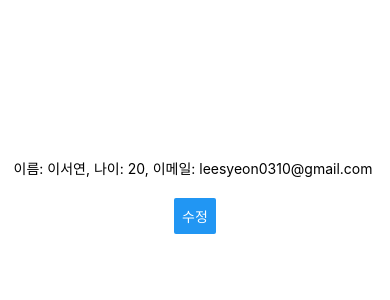
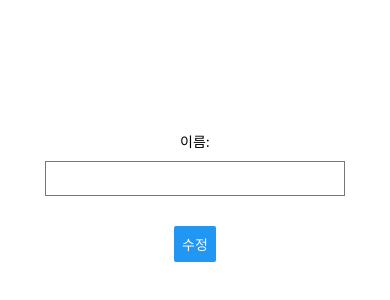
Before and after one commit to stronggirlSY/study2, a React Native app: screen / in a window 390 px wide. Shown: the part 226-526 px from the top of the page. Built offline with nearby package versions, Linux system fonts and the light colour scheme.

Commit message:
textinput 하긴 했는데 아직 텍스트를 눌러서 변화시키진 못함, 수정 버튼 그대로임..

```diff
--- a/App.js
+++ b/App.js
@@ -1,18 +1,17 @@
 import React, {useState} from "react";
-import {StyleSheet, Text, View, Button } from 'react-native';
+import {StyleSheet, Text, View, Button, TextInput} from 'react-native';
 
 export default function App() {
   const [name, setName] = useState('이서연');
   const [age, setAge] = useState('20');
   const [email, setEmail] = useState('leesyeon0310@gmail.com');
-  const clickHandler = () => {
-    setName('서연');
-  }
+
   return (
     <View style={styles.container}>
-      <Text>이름: {name}, 나이: {age}, 이메일: {email} </Text>
+      <Text>이름:</Text>
+      <TextInput style={styles.input}/>
       <View style={styles.buttonContainer}>
-        <Button title='수정' onPress={clickHandler}/>
+        <Button title='수정'></Button>
       </View>
     </View>
   );
@@ -29,5 +28,12 @@ const styles = StyleSheet.create({
   },
   buttonContainer: {
     marginTop: 20
+  },
+  input: {
+    borderWidth:1,
+    borderColor:'#777',
+    padding: 8,
+    margin: 10,
+    width: 300,
   }
 });
```
